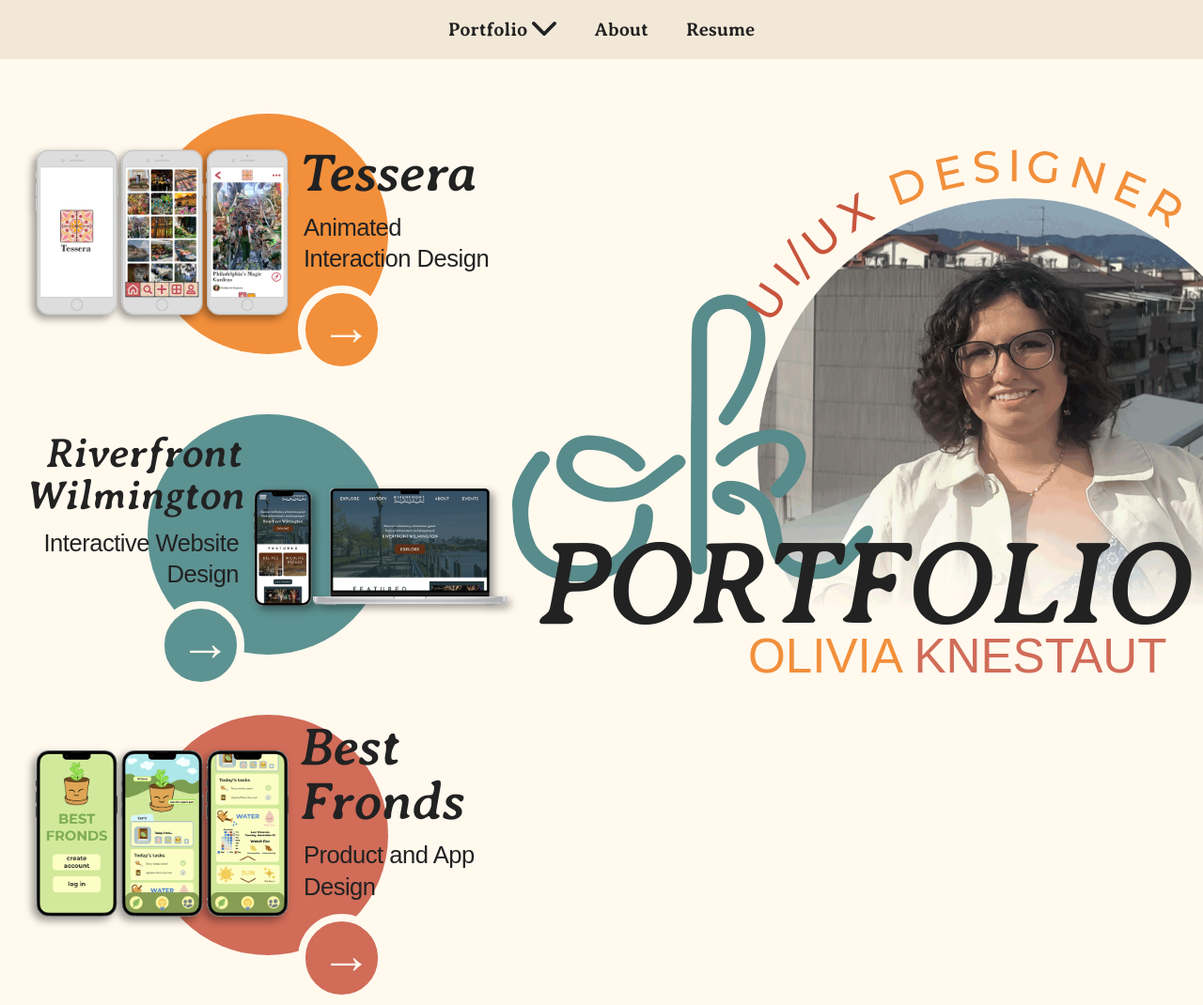
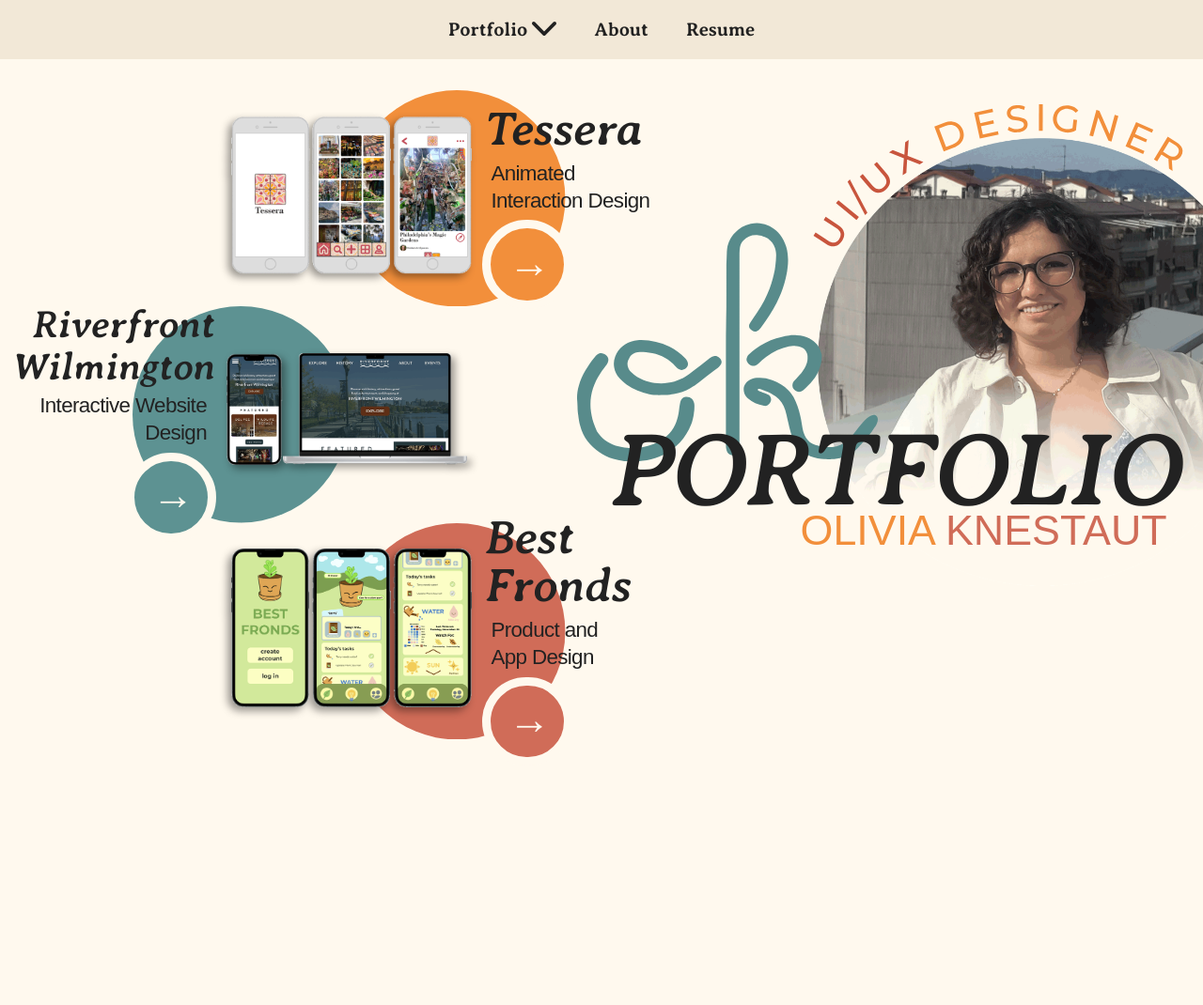
Before and after one commit to OliviaKnestaut/idm222-ojk25, a plain HTML site: page index.html in a window 1280 px wide. Shown: the whole page at 94% size. After the commit the page ends 838 px from the top, so only its background shows below. Drawn offline with Linux system fonts and the light colour scheme; a web font is replaced by a local one.

Commit message:
Home page now fully responsive

```diff
--- a/css/styles.css
+++ b/css/styles.css
@@ -318,6 +318,7 @@ div.page-title{
     flex-direction: column;
     width: 100vw;
     margin-top: 4vw;
+    position: relative;
 }
 
 .sub-header-left{
@@ -478,7 +479,7 @@ div.right-align > h2{
     align-items: center;
     display: flex;
     flex-direction: column;
-    position: relative;
+
 }
 
 .big-circle{
@@ -778,7 +779,7 @@ div.right-align > h2{
 
 
 /*Tablet Screens*/
-@media (min-width: 600px) {
+@media (min-width: 670px) {
 
     h1{
         font-size: 16vw;
@@ -819,6 +820,10 @@ div.right-align > h2{
     }
 
     /*Common Header*/
+    .common-header{
+        margin-top: 2vw;
+    }
+
     picture.common-header{
         border-radius: 50vw;
         width: 60vw;
@@ -829,15 +834,16 @@ div.right-align > h2{
         display: block;
         position: absolute;
         width: 25vw;
-        top: 40vw;
-        left: 5vw;
+        top: 10vw;
+        left: 9vw;
+        z-index: -1;
     }
 
     .right-dot-full {
         display: block;
         position: absolute;
-        width: 20vw;
-        top: 20vw;
+        width: 18vw;
+        top: -2vw;
         left: 70vw;
         z-index: -10;
     }
@@ -897,6 +903,7 @@ div.right-align > h2{
     .case-study > img.left{
         filter: drop-shadow(-4px 4px 4px rgba(0, 0, 0, 0.40));
         margin-right: 8px;
+        margin-left: 0;
         margin-top: -35px;
         width: 300px;
     }
@@ -943,15 +950,24 @@ div.right-align > h2{
 @media (min-width: 1200px) {
 
     h1{
-        font-size: 10vw;
+        font-size: 8.75vw;
     }
 
     h4{
-        font-size: 4vw;
+        font-size: 3.5vw;
     }
 
     p.snippit {
-        font-size: 2vw;
+        font-size: 1.75vw;
+        letter-spacing: -0.05vw;
+        margin: 0 1vw;
+    }
+
+    .button {
+        border-radius: 50vw;
+        border-width: .75vw;
+        margin: .25vw;
+        padding: 1.5vw;
     }
 
     /*Common Header*/
@@ -959,15 +975,15 @@ div.right-align > h2{
     .left-dot-full {
         display: block;
         position: absolute;
-        width: 15vw;
-        top: 37vw;
-        left:9vw;
+        width: 16vw;
+        top: 9vw;
+        left: 13vw;
     }
 
     .right-dot-full {
         width: 10vw;
-        top: 25vw;
-        left: 75vw;
+        top: 1vw;
+        left: 74vw;
     }
 
     div.page-title img{
@@ -996,74 +1012,101 @@ div.right-align > h2{
     /*HOME PAGE*/
 
     .home-grid {
-        display: grid;
-        grid-template-columns: 1fr 1fr;
-        grid-template-rows: 1;
-        grid-template-areas:
-        'case-study-bubbles home-header';
-    }
-
-    .home-header{
-        grid-area: home-header;
+        display: flex;
+        flex-direction: row-reverse;
     }
 
     .case-study-bubbles{
-        grid-area: case-study-bubbles;
+        width: 50%;
     }
+    .home-header{
+        width: 50%;
+    }
+
     .home-header-title{
         margin-right: 1vw;
     }
 
     .big-logo{
-        width: 30vw;
-        top:8vw;
+        width: 25vw;
+        top:7vw;
         left: -2vw;
     }
 
     .round-img{
-        width: 37vw;
+        width: 32vw;
     }
 
     .rounded-text {
-        top: -9vw;
+        top: -7vw;
         right: 1vw;
-        width: 40vw;
+        width: 34vw;
     }
 
     .case-study > img.left, .case-study > img.right{
-        width: 21vw;
+        width: 20vw;
+        z-index: -1;
     }
 
     .case-study > img.left{
-        margin-top: -55px;
+        margin-top: -1.5vw;
+        z-index: -1;
+
     }
 
 
     .case-study > div {
-        width: 18vw;
+        width: 17vw;
     }
 
     div.right-align > h2 {
-        font-size: 3.5vw;
+        font-size: 3.25vw;
     }
 
     div.left-align > h2 {
-        font-size: 4.5vw;
+        font-size: 4vw;
         line-height: 1em;
+        margin: .5vw;
+    }
+
+    .arrow-button {
+        font-size: 3.5vw;
+        line-height: 2.5vw;
+    }
+
+    div.left-align a.button, div.right-align a.button {
+        margin-top: 0.5vw;
+        padding-bottom: 2vw;
+        width: 3.1vw;
     }
 
     .home-section{
-        height: 25vw;
+        height: 23vw;
+        width: 40vw;
     }
 
     .big-circle{
-        width: 20vw;
-        margin-top: -22vw;
+        width: 18vw;
+        margin-top: -20vw;
     }
 
     .case-study{
-        height: 20vw;
-        padding-top: 5vw;
+        height: 21vw;
+    }
+
+    #case-study-2{
+        margin-right: 5vw;
+    }
+    #case-study-1, #case-study-3{
+        margin-left: 18vw;
+    }
+
+    #case-study-2, #case-study-3, .home-header{
+        margin-top: -5vw;
+    }
+
+    footer{
+        height: 0;
     }
 
 
--- a/index.html
+++ b/index.html
@@ -155,7 +155,7 @@
                     <img class="left" src="images/home/Best-Fronds-Cover-Small.png" alt="3 mobile phones displaying screens from the Best Fronds app mock-up, Screen 1: Login screen, Screen 2: Home screen, Screen 3: Home screen scrolled down">
                     <div class="left-align">
                         <h2 class="home-project-title">Best Fronds</h2>
-                        <p class="snippit">Product and App Design</p>
+                        <p class="snippit">Product and <br>App Design</p>
                         <a class="button arrow-button rust-red" href="best-fronds.html">→</a>
                     </div>
                 </article>
```
